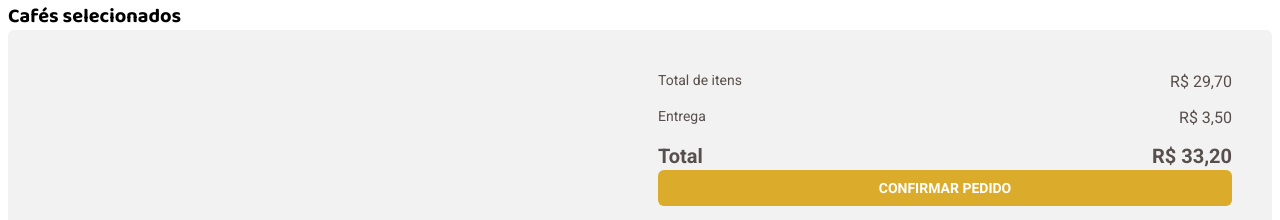
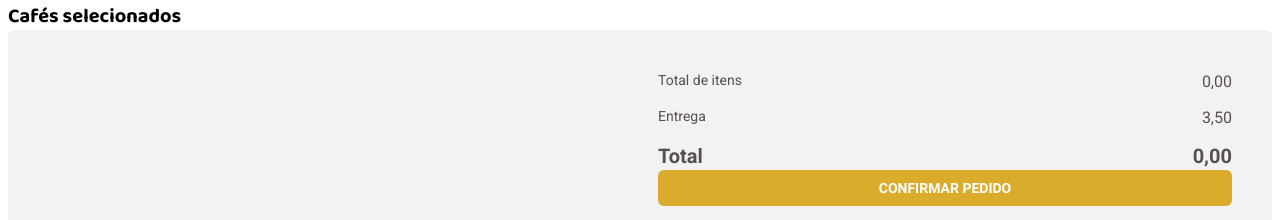
Before and after one commit to viniseven/coffee_delivery_frontend, a React (Vite) app: page /checkoutpayment in a window 1280 px wide. Shown: the part 540-760 px from the top of the page. Built offline with nearby package versions, Linux system fonts and the light colour scheme.

Commit message:
feat: product show in total price component

```diff
--- a/src/components/TotalPriceComponent.tsx
+++ b/src/components/TotalPriceComponent.tsx
@@ -1,17 +1,29 @@
+import { useContext } from "react"
+import { CartContext } from "@/contexts/CartContext"
+import priceCentsConvert from "@/utils/priceCentsConverter"
+
 function TotalPrice() {
+	const { productCartTotalPrice } = useContext(CartContext)
+
+	const freightValue = 350
+
 	return (
 		<div className="text-base-text font-content flex flex-col gap-3">
 			<div className="flex justify-between">
 				<span className="text-sm">Total de itens</span>
-				<span>R$ 29,70</span>
+				<span>{priceCentsConvert(productCartTotalPrice)}</span>
 			</div>
 			<div className="flex justify-between">
 				<span className="text-sm">Entrega</span>
-				<span>R$ 3,50</span>
+				<span>{priceCentsConvert(freightValue)}</span>
 			</div>
 			<div className="flex justify-between text-xl font-bold">
 				<span>Total</span>
-				<span>R$ 33,20</span>
+				<span>
+					{productCartTotalPrice > 0
+						? priceCentsConvert(productCartTotalPrice + freightValue)
+						: priceCentsConvert(0)}
+				</span>
 			</div>
 		</div>
 	)
```
